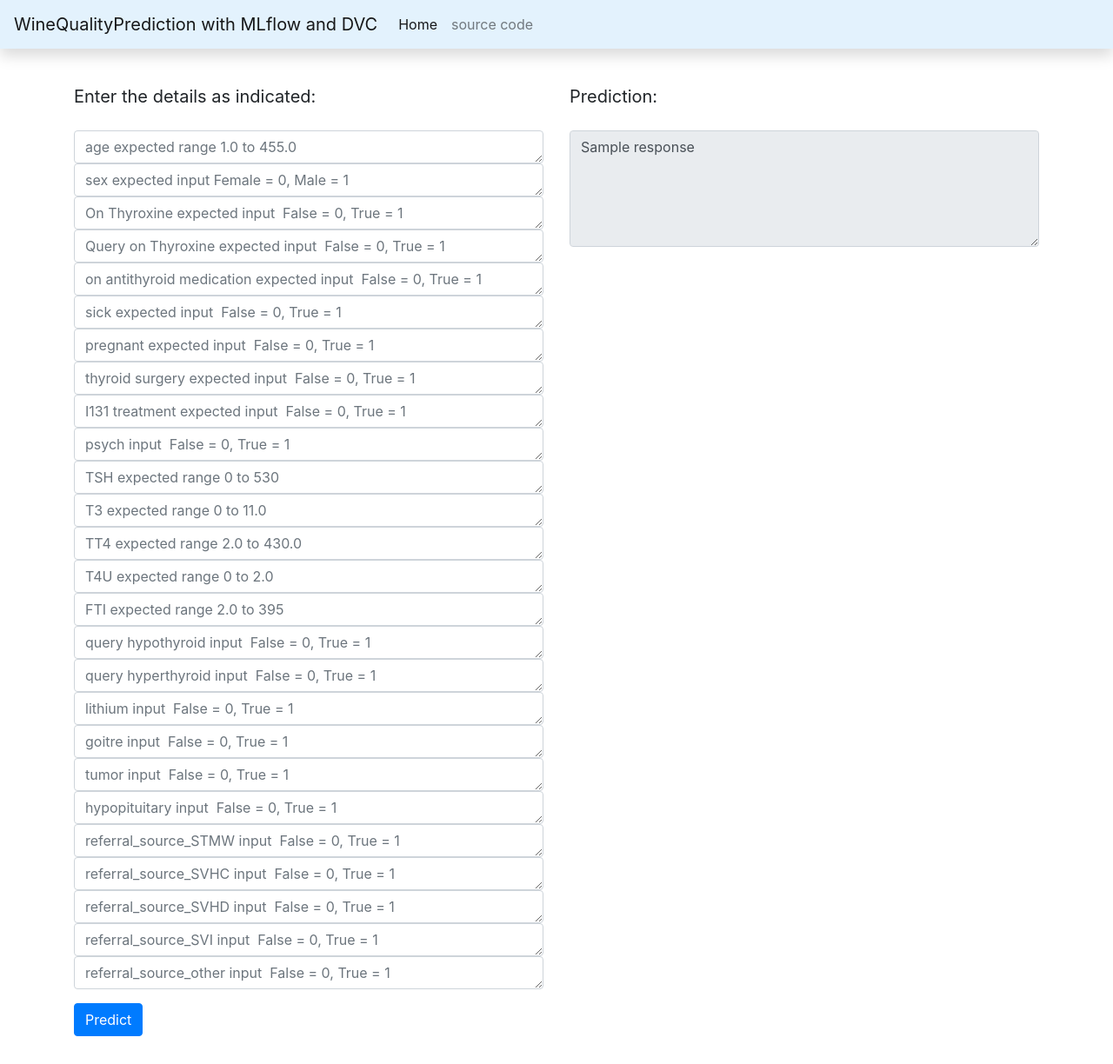
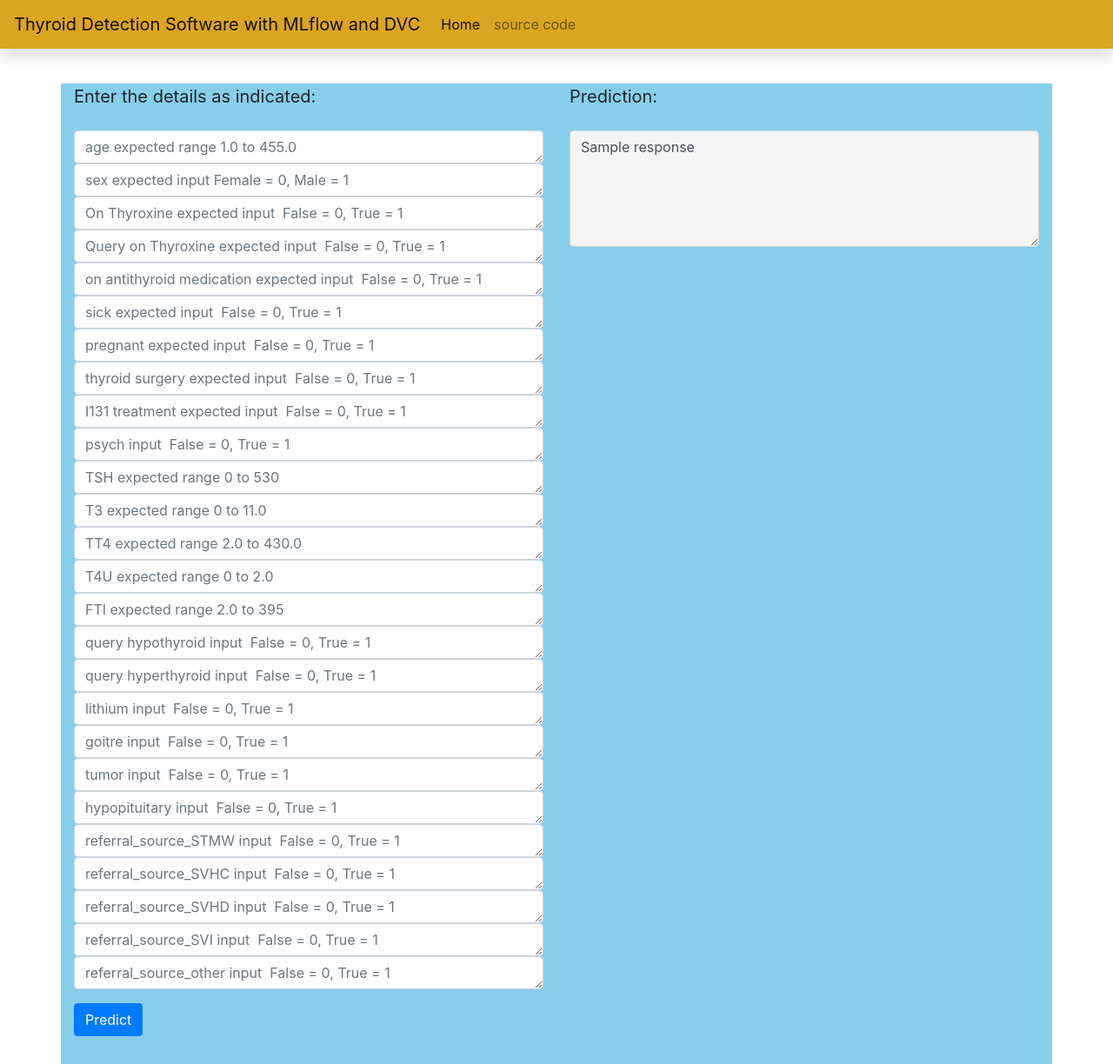
Before and after one commit to Gntlgenius/Thyroid_detection, a Flask app: template webapp/templates/index.html in a window 1280 px wide. Shown: the whole page at 87% size. Run offline with Flask 2, Linux system fonts and the light colour scheme; the template is opened without the code that fills it: most values are stand-ins (such as "Sample title", 1, 10 or a date in 2020); some libraries are stand-ins or nearby versions.

Commit message:
color added to front end

```diff
--- a/webapp/templates/index.html
+++ b/webapp/templates/index.html
@@ -14,8 +14,8 @@
 {% block body %}
 <!-- nav bar -->
 
-<nav class="navbar navbar-expand-lg navbar-light shadow fixed-top" style="background-color: #e3f2fd;">
-    <a class="navbar-brand" href="/">WineQualityPrediction with MLflow and DVC</a>
+<nav class="navbar navbar-expand-lg navbar-light shadow fixed-top" style="background-color: goldenrod">
+    <a class="navbar-brand" href="/">Thyroid Detection Software with MLflow and DVC</a>
     <button class="navbar-toggler" type="button" data-toggle="collapse" data-target="#navbarNav"
         aria-controls="navbarNav" aria-expanded="false" aria-label="Toggle navigation">
         <span class="navbar-toggler-icon"></span>
@@ -26,7 +26,7 @@
                 <a class="nav-link" href="/">Home <span class="sr-only">(current)</span></a>
             </li>
             <li class="nav-item">
-                <a class="nav-link" href="https://github.com/Gntlgenius/mlops_winequality">source code</a>
+                <a class="nav-link" href="https://github.com/Gntlgenius/Thyroid_detection">source code</a>
             </li>
         </ul>
     </div>
@@ -39,7 +39,7 @@
         <br>
         <br>
         <br>
-        <div class="container">
+        <div class="container" style="background-color:skyblue">
             <div class="row">
                 <div class="col">
                     <form method="POST">
@@ -125,7 +125,7 @@
                                 </blockquote>
 
                             </label>
-                            <textarea readonly class="form-control" id="exTextarea" rows="5">{{ response }}</textarea>
+                            <textarea readonly class="form-control" id="exTextarea" rows="5" style="background-color:whitesmoke">{{ response }}</textarea>
                         </div>
                     </form>
                 </div>
```
